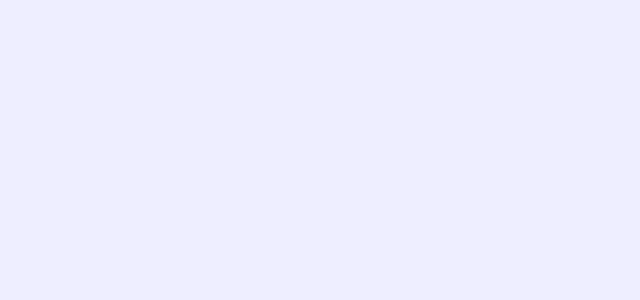
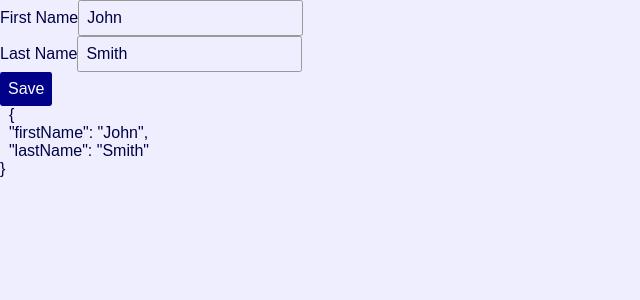
Before and after one commit to eCubed/learn-ng-15, an Angular app: page /reactive-forms in a window 1280 px wide. Before the commit this address led to /. Shown: the top 300 px of the page, without its empty margins (0-640 px from the left). Built offline with nearby package versions, Linux system fonts and the light colour scheme.

Commit message:
Starts reactive forms

```diff
--- a/src/app/app-routing.module.ts
+++ b/src/app/app-routing.module.ts
@@ -1,3 +1,4 @@
+import { ReactiveFormsComponent } from './pages/reactive-forms/reactive-forms.component';
 import { ChangesComponent } from './pages/changes/changes.component';
 import { NgModule } from '@angular/core';
 import { RouterModule, Routes } from '@angular/router';
@@ -9,7 +10,8 @@ const routes: Routes = [
   { path: '', component: HomeComponent, pathMatch: 'full' },
   { path: 'changes', component: ChangesComponent, pathMatch: 'full'},
   { path: 'dynamics', component: DynamicsComponent, pathMatch: 'full'},
-  { path: 'params/:id', component: ParamsComponent, pathMatch: 'full'}
+  { path: 'params/:id', component: ParamsComponent, pathMatch: 'full'},
+  { path: 'reactive-forms', component: ReactiveFormsComponent, pathMatch: 'full'}
 ];
 
 @NgModule({
--- /dev/null
+++ b/src/app/pages/reactive-forms/reactive-forms.component.html
@@ -0,0 +1,16 @@
+<div [formGroup]="registration">
+  <div>
+    <label>First Name</label>
+    <input type="text" formControlName="firstName">
+  </div>
+  <div>
+    <label>Last Name</label>
+    <input type="text" formControlName="lastName">
+  </div>
+  <div>
+    <button type="button" (click)="onClickSave()">Save</button>
+  </div>
+</div>
+<pre>
+  {{ registration.value | json }}
+</pre>
--- /dev/null
+++ b/src/app/pages/reactive-forms/reactive-forms.component.ts
@@ -0,0 +1,19 @@
+import { FormControl, FormGroup } from '@angular/forms';
+import { Component } from '@angular/core';
+
+@Component({
+  selector: 'app-reactive-forms',
+  templateUrl: './reactive-forms.component.html',
+  styleUrls: ['./reactive-forms.component.scss']
+})
+export class ReactiveFormsComponent {
+
+  registration: FormGroup = new FormGroup({
+    firstName: new FormControl('John'),
+    lastName: new FormControl('Smith')
+  })
+
+  onClickSave() {
+
+  }
+}
```
Also changed, not shown: src/app/app.module.ts (+6 -2 lines), src/app/pages/reactive-forms/reactive-forms.component.scss (added), 1 other file (tests, documents, lock files or other folders).
